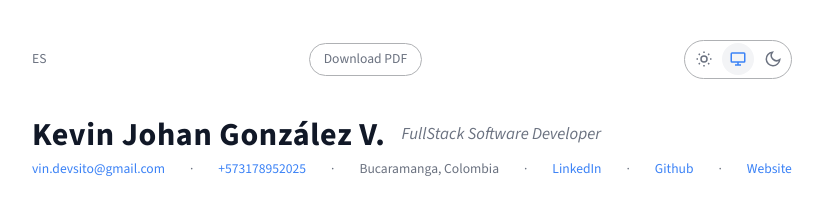
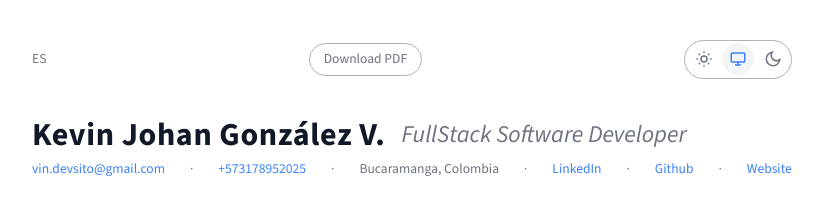
Before and after one commit to KevinJGV/KevinJGV, an Astro site: page /cv/en in a window 1280 px wide. Shown: the top 204 px of the page, without its empty margins (228-1051 px from the left). Built offline with nearby package versions, Linux system fonts and the light colour scheme; Astro itself is replaced by a stand-in of ours.

Commit message:
fix(cv): remove unnecessary font size adjustment for role styling

```diff
--- a/src/components/cv/CvDocument.astro
+++ b/src/components/cv/CvDocument.astro
@@ -166,7 +166,6 @@ const d = cv[locale];
   }
   .role {
     margin: 0;
-    font-size: 1.05rem;
     font-weight: 400;
     font-style: italic;
     color: var(--cv-text-secondary);
```
